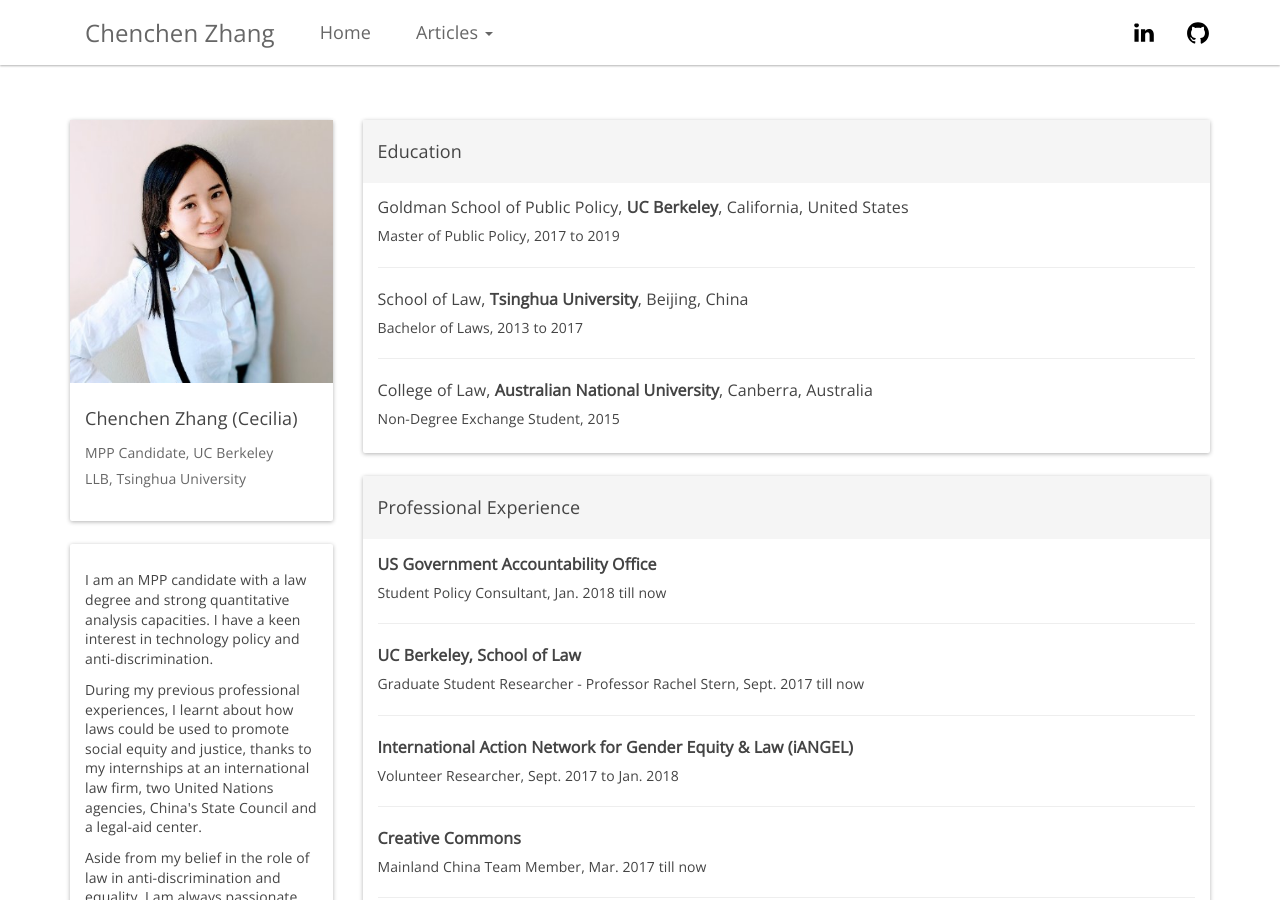
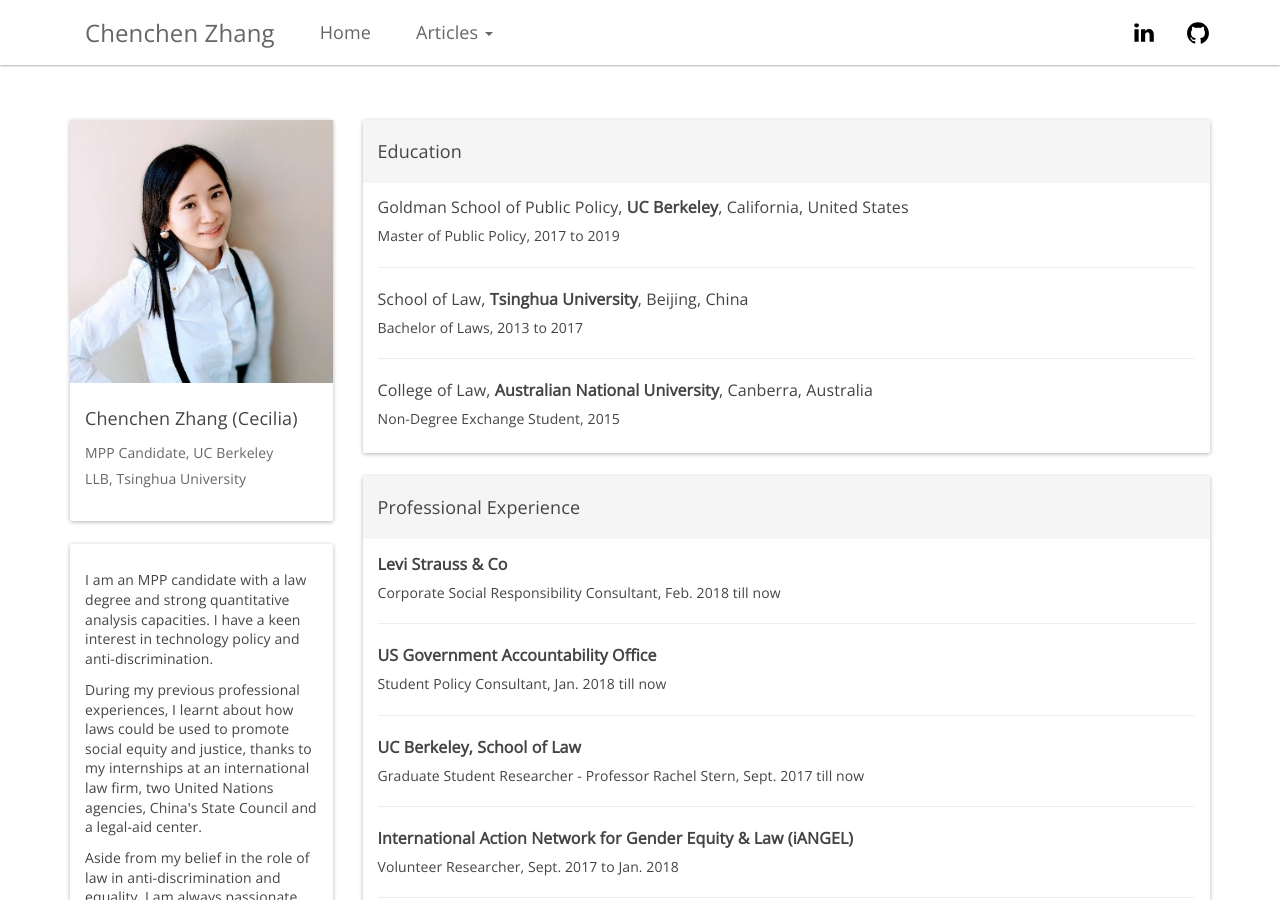
Before and after one commit to CeciliaZhang/-CeciliaZhang-.github-io, a Jekyll site: the page built from index.html, in a window 1280 px wide and 900 px high. Built offline with Jekyll 4.4.1, drawn with Linux system fonts in a browser that asks for light colours; nearby versions of some CDN libraries.

Commit message:
Update experiences.html

```diff
--- a/_includes/experiences.html
+++ b/_includes/experiences.html
@@ -3,6 +3,9 @@
         <h4>Professional Experience</h4>
     </div>
     <div class="panel-body" style="padding-top: 5px;">
+        <h5><b>Levi Strauss & Co</b></h5>
+        <h6>Corporate Social Responsibility Consultant, Feb. 2018 till now</h6>
+        <hr/>
         <h5><b>US Government Accountability Office</b></h5>
         <h6>Student Policy Consultant, Jan. 2018 till now</h6>
         <hr/>
```
